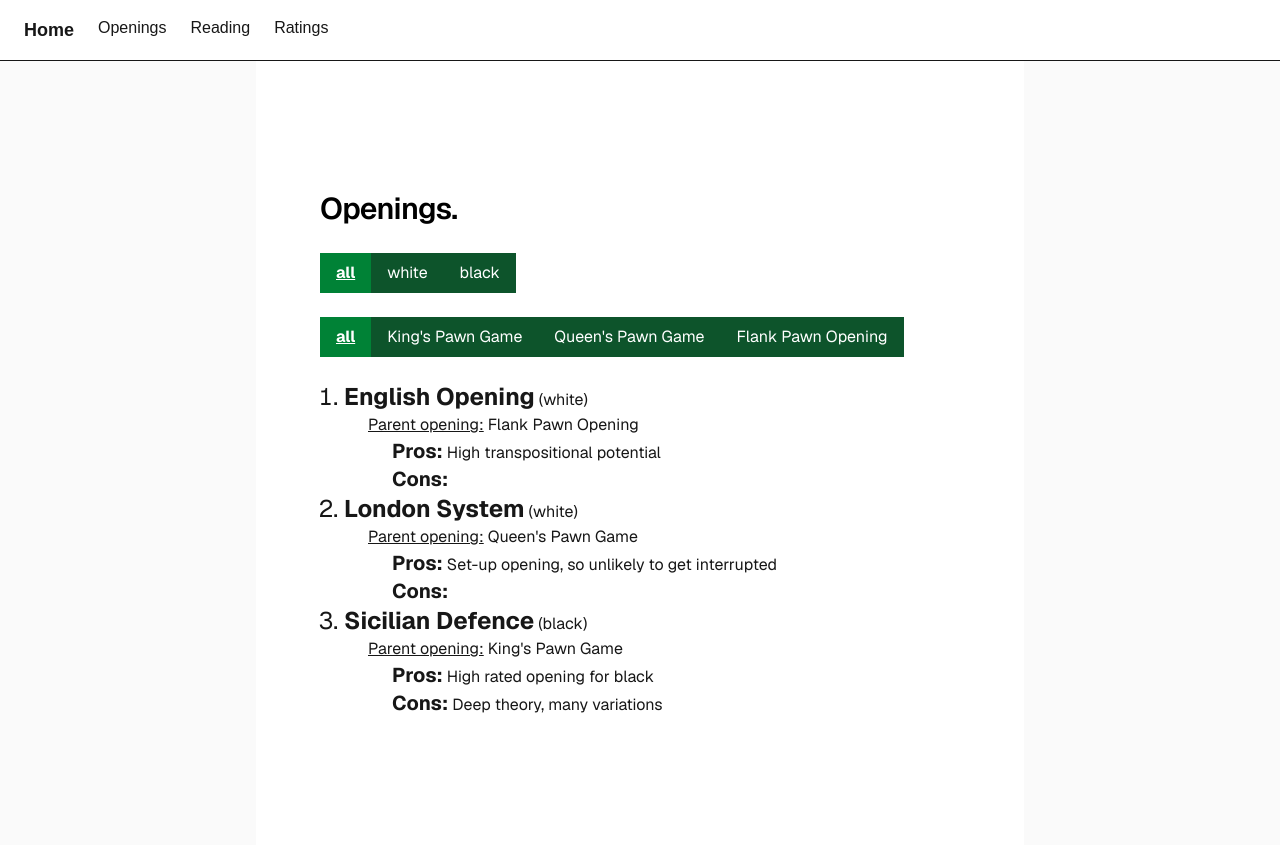
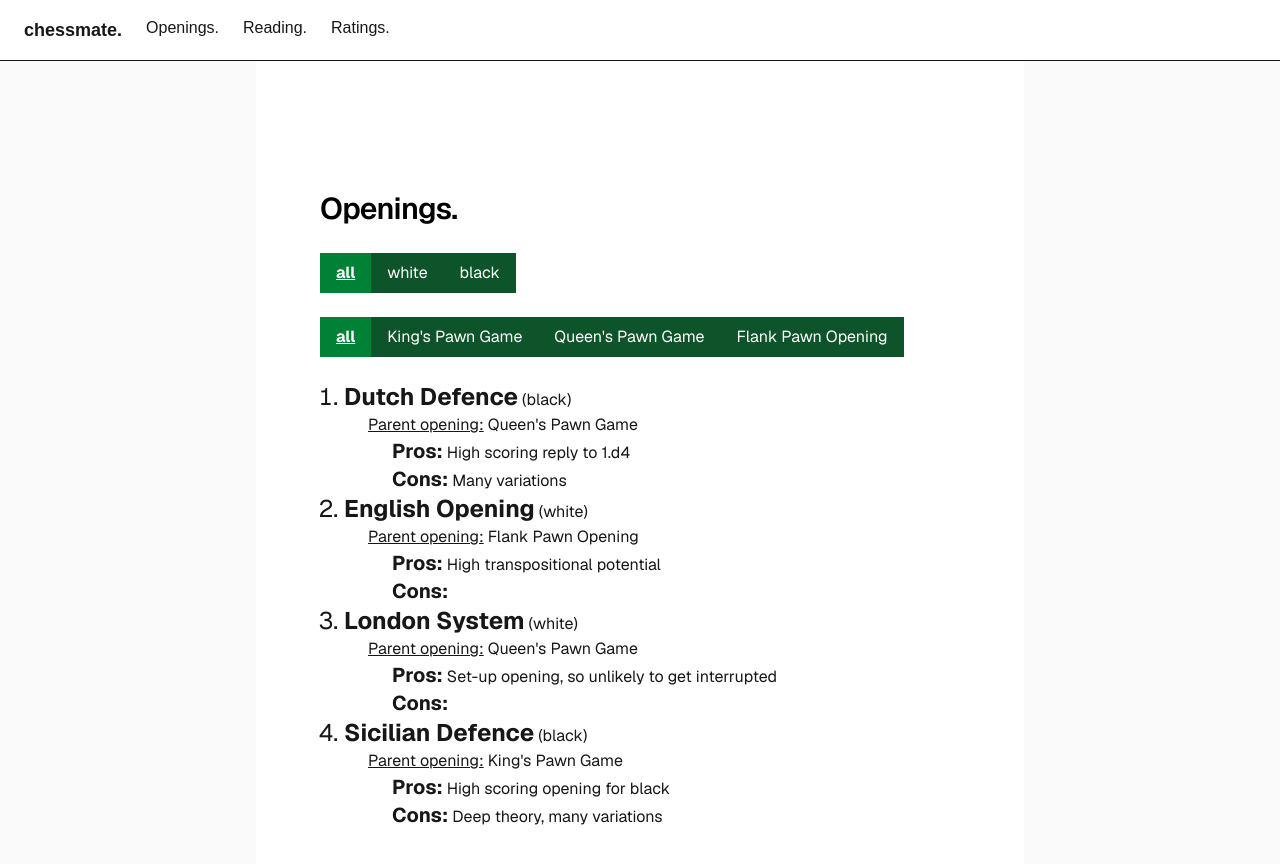
Before and after one commit to janarthduraisingham/chess, a Next.js app: page /openings in a window 1280 px wide. Shown: the top 864 px of the page. Built offline with nearby package versions, Linux system fonts and the light colour scheme.

Commit message:
add dutch defence and reformat home page and navbar

```diff
--- a/app/page.tsx
+++ b/app/page.tsx
@@ -14,7 +14,7 @@ export default function Home() {
         />
         <div className="flex flex-col items-center gap-6 text-center sm:items-start sm:text-left">
           <h1 className="max-w-md text-3xl font-semibold leading-10 tracking-tight text-black dark:text-zinc-50">
-            Welcome to chessmate. <br /> <span className='font-bold text-4xl'>Your move.</span>
+            Welcome to chessmate <br /> <span className='font-bold text-4xl'>Your move.</span>
           </h1>
           <p className="max-w-md text-lg leading-8 text-zinc-600 dark:text-zinc-400">
             Janarth Duraisingham {" "} <br />
--- a/components/Navbar.tsx
+++ b/components/Navbar.tsx
@@ -4,10 +4,10 @@ export default function Navbar() {
     return(
         <nav className='flex items-center justify-between px-6 py-4 border-b'>
             <div className='flex gap-6'>
-                <Link href='/' className='font-bold text-lg'>Home</Link>
-                <Link href='/openings'>Openings</Link>
-                <Link href='/reading'>Reading</Link>
-                <Link href='/ratings'>Ratings</Link>
+                <Link href='/' className='font-bold text-lg'>chessmate.</Link>
+                <Link href='/openings'>Openings.</Link>
+                <Link href='/reading'>Reading.</Link>
+                <Link href='/ratings'>Ratings.</Link>
             </div>
         </nav>
     )
--- a/data/openings.json
+++ b/data/openings.json
@@ -4,7 +4,7 @@
         "name": "Sicilian Defence",
         "colour": "black",
         "parent": "King's Pawn Game",
-        "notes": {"pros": "High rated opening for black",
+        "notes": {"pros": "High scoring opening for black",
                   "cons": "Deep theory, many variations"}
     },
 
@@ -24,5 +24,14 @@
         "parent": "Flank Pawn Opening",
         "notes": {"pros": "High transpositional potential",
                   "cons": null}
+    },
+
+    {
+        "id": "dutch-defence",
+        "name": "Dutch Defence",
+        "colour": "black",
+        "parent": "Queen's Pawn Game",
+        "notes": {"pros": "High scoring reply to 1.d4",
+                  "cons": "Many variations"}
     }
 ]
```
